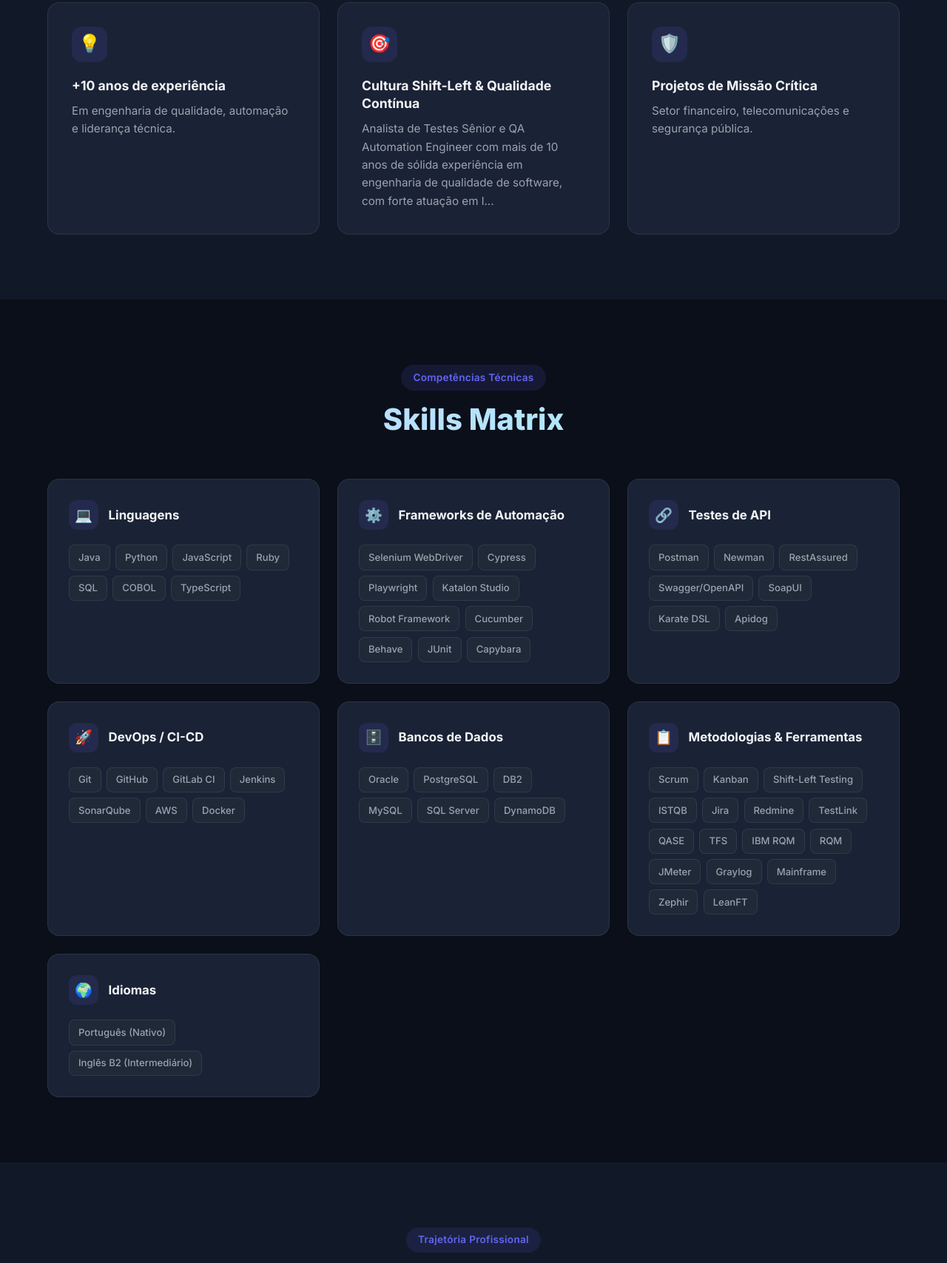
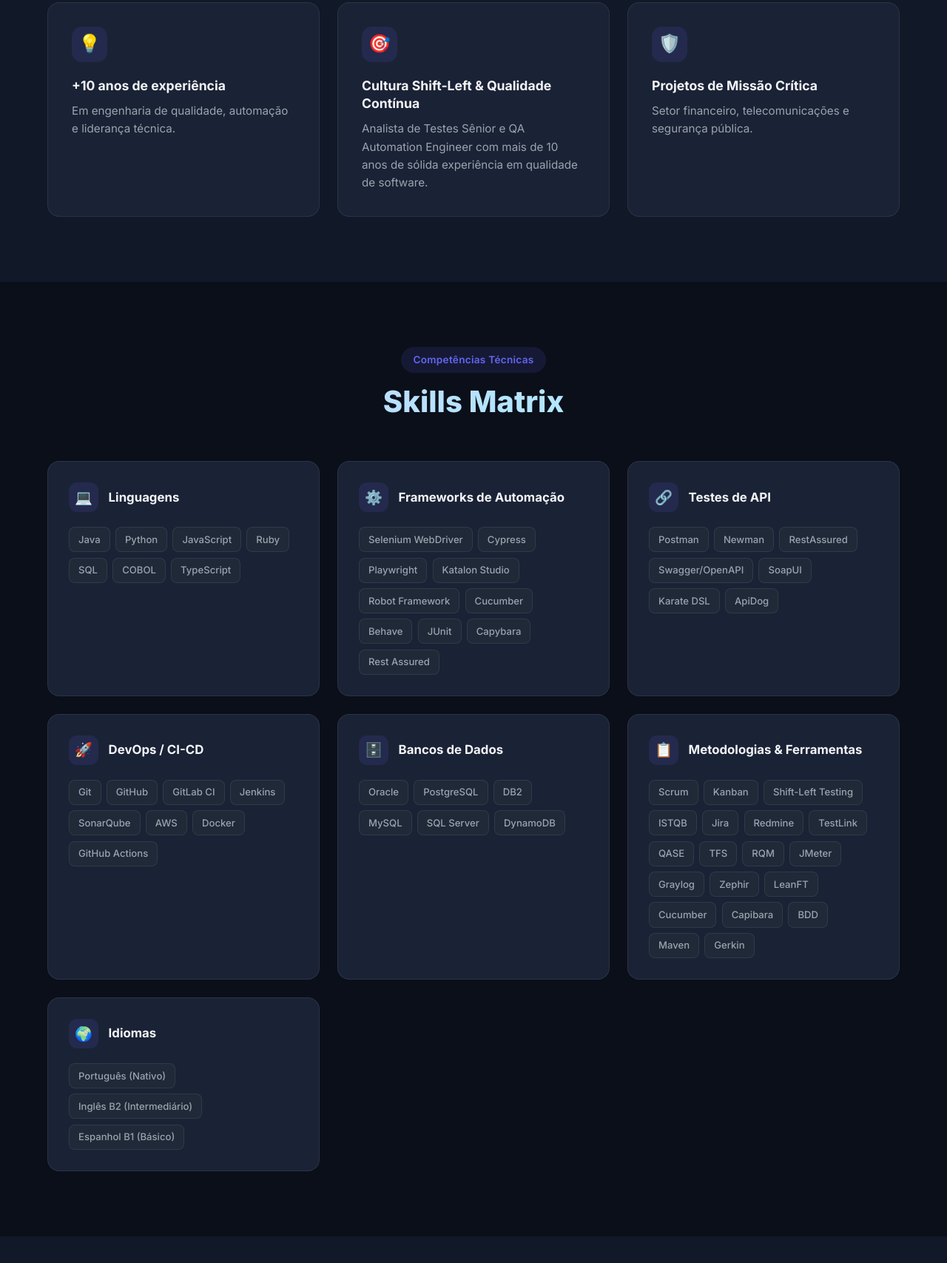
Before and after one commit to bioadsl/resume, a plain HTML site: page index.html in a window 1280 px wide. Shown: the part 1040-2747 px from the top of the page at 74% size. Drawn offline with Linux system fonts and the light colour scheme.

Commit message:
chore: 10 ajustes de conteúdo e identidade visual
1) WhatsApp: icone verde no link +55 (61) 98426-0515
2) Logo: FD substituído por ícone erlenmeyer () ao lado da marca
3) Texto About resumido (apenas 'qualidade de software'
4) Apidog  ApiDog
5) Removido IBM RQM e Mainframe de Metodologias
6) Add Rest Assured em Frameworks de Automação
7) Add GitHub Actions em DevOps / CI-CD
8) Add Cucumber, Capibara, BDD, Maven, Gerkin em Metodologias
9) Add Espanhol B1 (Básico) em idiomas (Skills + Língua Estrangeira)
10) Identidade: Marca QA (Brand + favicon  Q  QA

```diff
--- a/data.json
+++ b/data.json
@@ -10,7 +10,7 @@
     "cvUrl": "./curriculo.pdf"
   },
   "about": {
-    "summary": "Analista de Testes Sênior e QA Automation Engineer com mais de 10 anos de sólida experiência em engenharia de qualidade de software, com forte atuação em liderança técnica e automação de testes funcionais e não-funcionais. Especialista na criação e manutenção de robustos Test Automation Frameworks utilizando Selenium, Cypress, Playwright, Katalon e Robot Framework para interfaces Web e Mobile. Amplo domínio em testes e validações de APIs REST/SOAP com ferramentas de mercado como Postman, Newman e RestAssured. Histórico de contribuição em sistemas de alta complexidade e missão crítica nos setores financeiro, de segurança pública e de telecomunicações. Profissional certificado ISTQB CTFL, engajado com a cultura Shift-left e metodologias ágeis (Scrum e Kanban) para acelerar a entrega contínua com qualidade."
+    "summary": "Analista de Testes Sênior e QA Automation Engineer com mais de 10 anos de sólida experiência em  qualidade de software."
   },
   "skills": {
     "categories": [
@@ -22,17 +22,17 @@
       {
         "name": "Frameworks de Automação",
         "icon": "⚙️",
-        "items": ["Selenium WebDriver", "Cypress", "Playwright", "Katalon Studio", "Robot Framework", "Cucumber", "Behave", "JUnit", "Capybara"]
+        "items": ["Selenium WebDriver", "Cypress", "Playwright", "Katalon Studio", "Robot Framework", "Cucumber", "Behave", "JUnit", "Capybara", "Rest Assured"]
       },
       {
         "name": "Testes de API",
         "icon": "🔗",
-        "items": ["Postman", "Newman", "RestAssured", "Swagger/OpenAPI", "SoapUI", "Karate DSL", "Apidog"]
+        "items": ["Postman", "Newman", "RestAssured", "Swagger/OpenAPI", "SoapUI", "Karate DSL", "ApiDog"]
       },
       {
         "name": "DevOps / CI-CD",
         "icon": "🚀",
-        "items": ["Git", "GitHub", "GitLab CI", "Jenkins", "SonarQube", "AWS", "Docker"]
+        "items": ["Git", "GitHub", "GitLab CI", "Jenkins", "SonarQube", "AWS", "Docker", "GitHub Actions"]
       },
       {
         "name": "Bancos de Dados",
@@ -42,12 +42,12 @@
       {
         "name": "Metodologias & Ferramentas",
         "icon": "📋",
-        "items": ["Scrum", "Kanban", "Shift-Left Testing", "ISTQB", "Jira", "Redmine", "TestLink", "QASE", "TFS", "IBM RQM", "RQM", "JMeter", "Graylog", "Mainframe", "Zephir", "LeanFT"]
+        "items": ["Scrum", "Kanban", "Shift-Left Testing", "ISTQB", "Jira", "Redmine", "TestLink", "QASE", "TFS", "RQM", "JMeter", "Graylog", "Zephir", "LeanFT", "Cucumber", "Capibara", "BDD", "Maven", "Gerkin"]
       },
       {
         "name": "Idiomas",
         "icon": "🌍",
-        "items": ["Português (Nativo)", "Inglês B2 (Intermediário)"]
+        "items": ["Português (Nativo)", "Inglês B2 (Intermediário)", "Espanhol B1 (Básico)"]
       }
     ]
   },
@@ -256,6 +256,12 @@
       "level": "B2 — Intermediário Avançado (Upper Intermediate)",
       "description": "Leitura e escrita técnica fluente, conversação intermediária, compreensão de documentação, specs e vídeos técnicos.",
       "icon": "🇬🇧"
+    },
+    {
+      "name": "Espanhol",
+      "level": "B1 — Básico (Intermediário)",
+      "description": "Leitura e compreensão de textos técnicos básicos, conversação cotidiana, compreensão de documentação e suporte em espanhol.",
+      "icon": "🇪🇸"
     }
   ],
   "certifications": [
--- a/script.js
+++ b/script.js
@@ -9,6 +9,7 @@
     linkedin: `<svg xmlns="http://www.w3.org/2000/svg" viewBox="0 0 24 24" fill="none" stroke="currentColor" stroke-width="2" stroke-linecap="round" stroke-linejoin="round"><path d="M16 8a6 6 0 0 1 6 6v7h-4v-7a2 2 0 0 0-4 0v7h-4v-7a6 6 0 0 1 6-6z"></path><rect x="2" y="9" width="4" height="12"></rect><circle cx="4" cy="4" r="2"></circle></svg>`,
     github: `<svg xmlns="http://www.w3.org/2000/svg" viewBox="0 0 24 24" fill="none" stroke="currentColor" stroke-width="2" stroke-linecap="round" stroke-linejoin="round"><path d="M9 19c-5 1.5-5-2.5-7-3m14 6v-3.87a3.37 3.37 0 0 0-.94-2.61c3.14-.35 6.44-1.54 6.44-7A5.44 5.44 0 0 0 20 4.77 5.07 5.07 0 0 0 19.91 1S18.73.65 16 2.48a13.38 13.38 0 0 0-7 0C6.27.65 5.09 1 5.09 1A5.07 5.07 0 0 0 5 4.77a5.44 5.44 0 0 0-1.5 3.78c0 5.42 3.3 6.61 6.44 7A3.37 3.37 0 0 0 9 18.13V22"></path></svg>`,
     email: `<svg xmlns="http://www.w3.org/2000/svg" viewBox="0 0 24 24" fill="none" stroke="currentColor" stroke-width="2" stroke-linecap="round" stroke-linejoin="round"><path d="M4 4h16c1.1 0 2 .9 2 2v12c0 1.1-.9 2-2 2H4c-1.1 0-2-.9-2-2V6c0-1.1.9-2 2-2z"></path><polyline points="22,6 12,13 2,6"></polyline></svg>`,
+    whatsapp: `<svg xmlns="http://www.w3.org/2000/svg" viewBox="0 0 24 24" fill="currentColor" stroke="none"><path d="M17.472 14.382c-.297-.149-1.758-.867-2.03-.967-.273-.099-.471-.148-.67.15-.197.297-.767.966-.94 1.164-.173.199-.347.223-.644.075-.297-.15-1.255-.463-2.39-1.475-.883-.788-1.48-1.761-1.653-2.059-.173-.297-.018-.458.13-.606.134-.133.298-.347.446-.52.149-.174.198-.298.298-.497.099-.198.05-.371-.025-.52-.075-.149-.669-1.612-.916-2.207-.242-.579-.487-.5-.669-.51-.173-.008-.371-.01-.57-.01-.198 0-.52.074-.792.372-.272.297-1.04 1.016-1.04 2.479 0 1.462 1.065 2.875 1.213 3.074.149.198 2.096 3.2 5.077 4.487.709.306 1.262.489 1.694.625.712.227 1.36.195 1.871.118.571-.085 1.758-.719 2.006-1.413.248-.694.248-1.289.173-1.413-.074-.124-.272-.198-.57-.347m-5.421 7.403h-.004a9.87 9.87 0 01-5.031-1.378l-.361-.214-3.741.982.998-3.648-.235-.374a9.86 9.86 0 01-1.51-5.26c.001-5.45 4.436-9.884 9.888-9.884 2.64 0 5.122 1.03 6.988 2.898a9.825 9.825 0 012.893 6.994c-.003 5.45-4.437 9.884-9.885 9.884m8.413-18.297A11.815 11.815 0 0012.05 0C5.495 0 .16 5.335.157 11.892c0 2.096.547 4.142 1.588 5.945L.057 24l6.305-1.654a11.882 11.882 0 005.683 1.448h.005c6.554 0 11.89-5.335 11.893-11.893a11.821 11.821 0 00-3.48-8.413z"/></svg>`,
     phone: `<svg xmlns="http://www.w3.org/2000/svg" viewBox="0 0 24 24" fill="none" stroke="currentColor" stroke-width="2" stroke-linecap="round" stroke-linejoin="round"><path d="M22 16.92v3a2 2 0 0 1-2.18 2 19.79 19.79 0 0 1-8.63-3.07 19.5 19.5 0 0 1-6-6 19.79 19.79 0 0 1-3.07-8.67A2 2 0 0 1 4.11 2h3a2 2 0 0 1 2 1.72 12.84 12.84 0 0 0 .7 2.81 2 2 0 0 1-.45 2.11L8.09 9.91a16 1 0 0 0 6 6l1.27-1.27a2 2 0 0 1 2.11-.45 12.84 12.84 0 0 0 2.81.7A2 2 0 0 1 22 16.92z"></path></svg>`,
   };
 
@@ -212,7 +213,7 @@
         const waDigits = profile.phone.replace(/\D+/g, '');
         const waMsg = encodeURIComponent('Olá! Vi seu currículo/portfólio e gostaria de entrar em contato sobre oportunidades de QA / Testes.');
         const waUrl = 'https://wa.me/' + waDigits + '?text=' + waMsg;
-        els.heroSocials.appendChild(createSocialLink(waUrl, profile.phone + ' · WhatsApp', ICONS.phone));
+        els.heroSocials.appendChild(createSocialLink(waUrl, profile.phone + ' · WhatsApp', ICONS.whatsapp));
       }
     }
   }
```
Also changed, not shown: index.html (+3 -3 lines).
